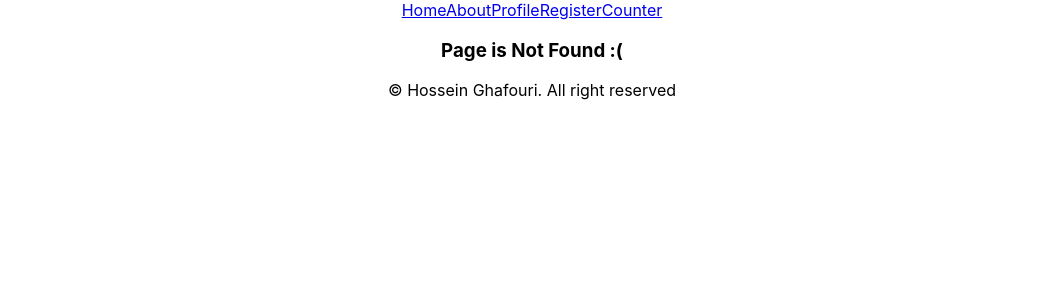
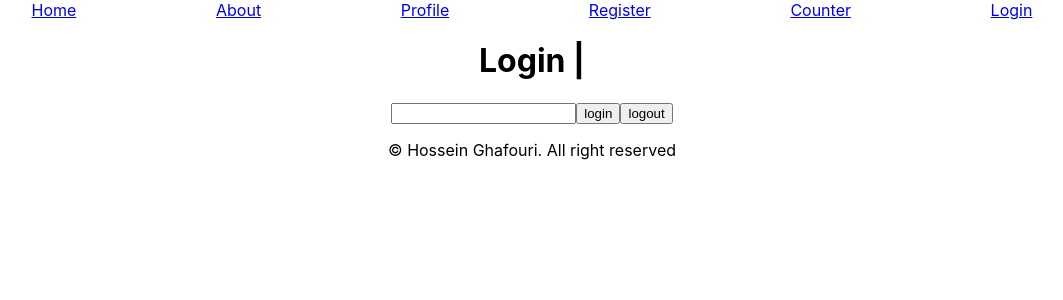
Before and after one commit to hosseinghafouri/react-practice, a React (Create React App) app: page /login in a window 1280 px wide. Before the commit this address had no page. Shown: the top 300 px of the page, without its empty margins (108-1171 px from the left). Built offline with nearby package versions, Linux system fonts and the light colour scheme.

Commit message:
react-reedux

```diff
--- a/package.json
+++ b/package.json
@@ -4,6 +4,7 @@
   "private": true,
   "dependencies": {
     "@hookform/resolvers": "^3.3.2",
+    "@reduxjs/toolkit": "^1.9.7",
     "@testing-library/jest-dom": "^5.17.0",
     "@testing-library/react": "^13.4.0",
     "@testing-library/user-event": "^13.5.0",
@@ -12,6 +13,7 @@
     "react-dom": "^18.2.0",
     "react-hook-form": "^7.48.2",
     "react-query": "^3.39.3",
+    "react-redux": "^8.1.3",
     "react-router-dom": "^6.17.0",
     "react-scripts": "5.0.1",
     "web-vitals": "^2.1.4",
--- a/src/App.jsx
+++ b/src/App.jsx
@@ -5,12 +5,15 @@ import Header from './pages/Header.jsx';
 import Home from './pages/content/Home.jsx';
 import Profile from './pages/content/Profile.jsx';
 import About from './pages/content/About.jsx';
-import Register from './pages/Register.jsx';
+import Register from './pages/content/Register.jsx';
 import Counter from './pages/content/Counter.jsx';
+import Login from './pages/content/Login.jsx';
 import Erorr from './pages/Erorr.jsx';
 import Footer from './pages/Footer.jsx';
+import { store } from './components/Store.jsx';
 import { useState, createContext } from 'react';
 import { QueryClient, QueryClientProvider } from 'react-query';
+import { Provider } from 'react-redux';
 export const profileContext = createContext();
 
 
@@ -20,6 +23,7 @@ function App() {
   }});
   const [username, setUsername] = useState("Hossein");
   return (
+    <Provider store={store}>
     <profileContext.Provider value={{username, setUsername}}>
     <div className="App">
       <QueryClientProvider client={client}>
@@ -31,6 +35,7 @@ function App() {
         <Route  path='/about' element={<About />}/>
         <Route  path='/register' element={<Register />}/>
         <Route  path='/counter' element={<Counter />}/>
+        <Route  path='/login' element={<Login />}/>
         <Route  path='*' element={<Erorr />}/>
       </Routes>
       <Footer />
@@ -38,6 +43,7 @@ function App() {
      </QueryClientProvider>
     </div>
     </profileContext.Provider>
+    </Provider>
   );
 }
 
--- a/src/actions/factActions.js
+++ b/src/actions/factActions.js
@@ -1,5 +1,13 @@
 export const ACTION_TYPES = {
+  // actions for Fact.jsx
   fetch_start: "fetch_start",
   fetch_succes: "fetch_success",
   fetch_error: "fetch_error",
+  // actions for Form.jsx
+  change_input: "change_input",
+  add_tag: "add_tag",
+  remove_tag: "remove_tag",
+  increase: "increase",
+  decrease: "decrease",
+  set0: "set0",
 };
--- a/src/components/Form.jsx
+++ b/src/components/Form.jsx
@@ -1,5 +1,6 @@
 import { useRef } from "react";
 import { useReducer } from "react";
+import { ACTION_TYPES } from "../actions/factActions";
 
 const instialState = {
   title: "",
@@ -12,17 +13,17 @@ const instialState = {
 
 const formReducer = (state, action) => {
   switch (action.type) {
-    case "change_input":
+    case ACTION_TYPES.change_input:
       return {...state, [action.data.name] : action.data.value};
-    case "add_tag":
+    case ACTION_TYPES.add_tag:
       return {...state, tags: [...state.tags, action.data]};
-    case "remove_tag":
+    case ACTION_TYPES.remove_tag:
       return {...state, tags: state.tags.filter((tag)=> tag !== action.data) };
-    case "increase":
+    case ACTION_TYPES.increase:
       return {...state, quantity: state.quantity ++};
-    case "decrease":
+    case ACTION_TYPES.decrease:
       return {...state, quantity: state.quantity --};
-      case "set0":
+      case ACTION_TYPES.set0:
         return {...state, quantity: 0};
     default:
       return state;
@@ -32,12 +33,12 @@ function Form(params) {
   const tagRef = useRef();
   const [state, despatch] = useReducer(formReducer, instialState);
   const changeInputHandler = (event) => {
-    despatch({type : "change_input", data: {name: event.target.name, value: event.target.value}})
+    despatch({type : ACTION_TYPES.change_input, data: {name: event.target.name, value: event.target.value}})
   }
   const handleTags = ()=> {
 const tags = tagRef.current.value.split(",");
 tags.forEach(t => {
-  despatch({type : "add_tag", data: t});
+  despatch({type : ACTION_TYPES.add_tag, data: t});
 });
   }
   return (
@@ -62,15 +63,15 @@ tags.forEach(t => {
         ></textarea>
         <button type="button" onClick={handleTags}>انتخاب تگ</button>
         {state.tags.map((tag)=> {
-        return <button type="button" key={tag} onClick={()=> despatch({type: "remove_tag", data: tag})}>{tag}</button>;
+        return <button type="button" key={tag} onClick={()=> despatch({type: ACTION_TYPES.remove_tag, data: tag})}>{tag}</button>;
         })}
         <br />
         <div className="counter">
-          <button type="button" onClick={()=> despatch({type: "increase"})}>+</button>
+          <button type="button" onClick={()=> despatch({type: ACTION_TYPES.increase})}>+</button>
           {state.quantity >0 ? <p>تعداد: {state.quantity}</p> : <p>تعداد: 0</p>}
-          <button type="button" onClick={()=> despatch({type: "decrease"})}>-</button>
+          <button type="button" onClick={()=> despatch({type: ACTION_TYPES.decrease})}>-</button>
           <br />
-          <button type="button" onClick={()=> despatch({type: "set0"})}>set to 0</button>
+          <button type="button" onClick={()=> despatch({type: ACTION_TYPES.set0})}>set to 0</button>
         </div>
       </form>
     </div>
--- /dev/null
+++ b/src/components/Store.jsx
@@ -0,0 +1,20 @@
+import { configureStore, createSlice } from "@reduxjs/toolkit";
+
+const userSlice = createSlice({
+  name: "user",
+  initialState: { username: "" },
+  reducers: {
+    login: (state, action) => {
+      state.username = action.payload.username;
+    },
+    logout: (state) => {
+      state.username = "";
+    },
+  },
+});
+export const { login, logout } = userSlice.actions;
+export const store = configureStore({
+  reducer: {
+    user: userSlice.reducer
+  },
+});
--- a/src/pages/Header.jsx
+++ b/src/pages/Header.jsx
@@ -2,12 +2,13 @@ import { Link } from "react-router-dom";
 function Header(params) {
   return (
     <div className="Header">
-      <nav>
+      <nav style={{display: "flex", justifyContent:"space-evenly"}}>
         <Link to="/">Home</Link>
         <Link to="/About">About</Link>
         <Link to="/Profile">Profile</Link>
         <Link to="/Register">Register</Link>
         <Link to="/Counter">Counter</Link>
+        <Link to="/Login">Login</Link>
       </nav>
     </div>
   );
--- a/src/pages/content/Counter.jsx
+++ b/src/pages/content/Counter.jsx
@@ -1,9 +1,12 @@
+import { useSelector } from "react-redux";
 import { useCounter } from "../../hooks/useCounter";
 
 function Counter(params) {
     const [count, increas,decrease, reset] = useCounter();
+    const selector = useSelector((state) => state.user);
   return (
     <div className="Counter">
+      <h1>name of user: {selector.username}</h1>
           <button onClick={increas}>increat</button>
           <button onClick={decrease}>decrease</button>
           <button onClick={reset}>set to 0</button>
--- /dev/null
+++ b/src/pages/content/Login.jsx
@@ -0,0 +1,20 @@
+import { useState } from "react";
+import { login, logout } from "../../components/Store";
+import { useDispatch, useSelector } from "react-redux";
+
+function Login(params) {
+    const [newUsername, setUsername] = useState("");
+    const dispatch = useDispatch();
+    const selector = useSelector((state)=> state.user);
+    console.log(selector);
+  return (
+    <div className="Login">
+      <h1>Login | {selector.username}</h1>
+      <input type="text" onChange={(e)=> setUsername(e.target.value)} />
+      <button onClick={()=> dispatch(login({username: newUsername}))}>login</button>
+      <button onClick={()=> dispatch(logout())}>logout</button>
+    </div>
+  );
+}
+
+export default Login;
--- a/src/pages/Register.jsx
+++ b/src/pages/content/Register.jsx
@@ -1,4 +1,4 @@
-import SubmitForm from "../components/SubmitForm";
+import SubmitForm from "../../components/SubmitForm";
 function Register(params) {
   return (
     <div className="Register">
```
Also changed, not shown: 1 other file (tests, documents, lock files or other folders).
